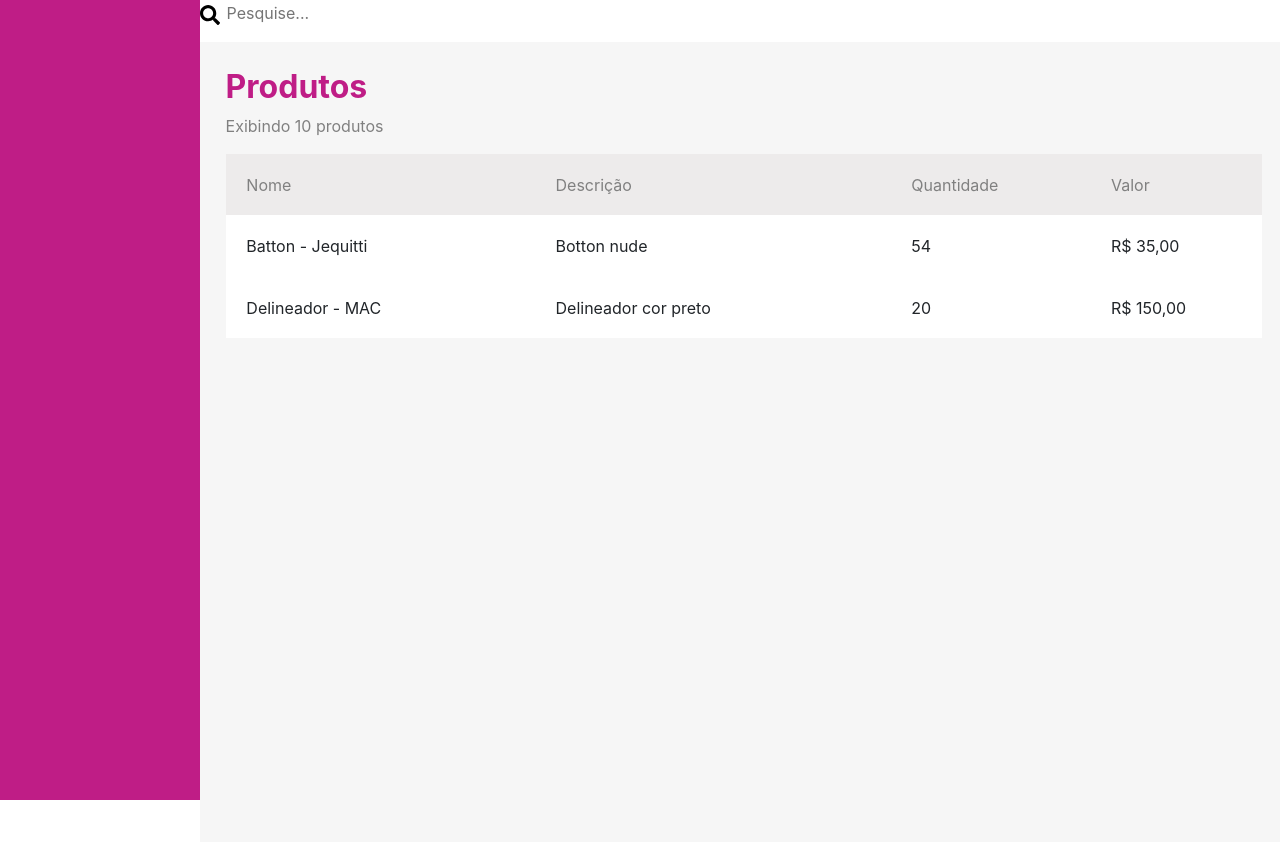
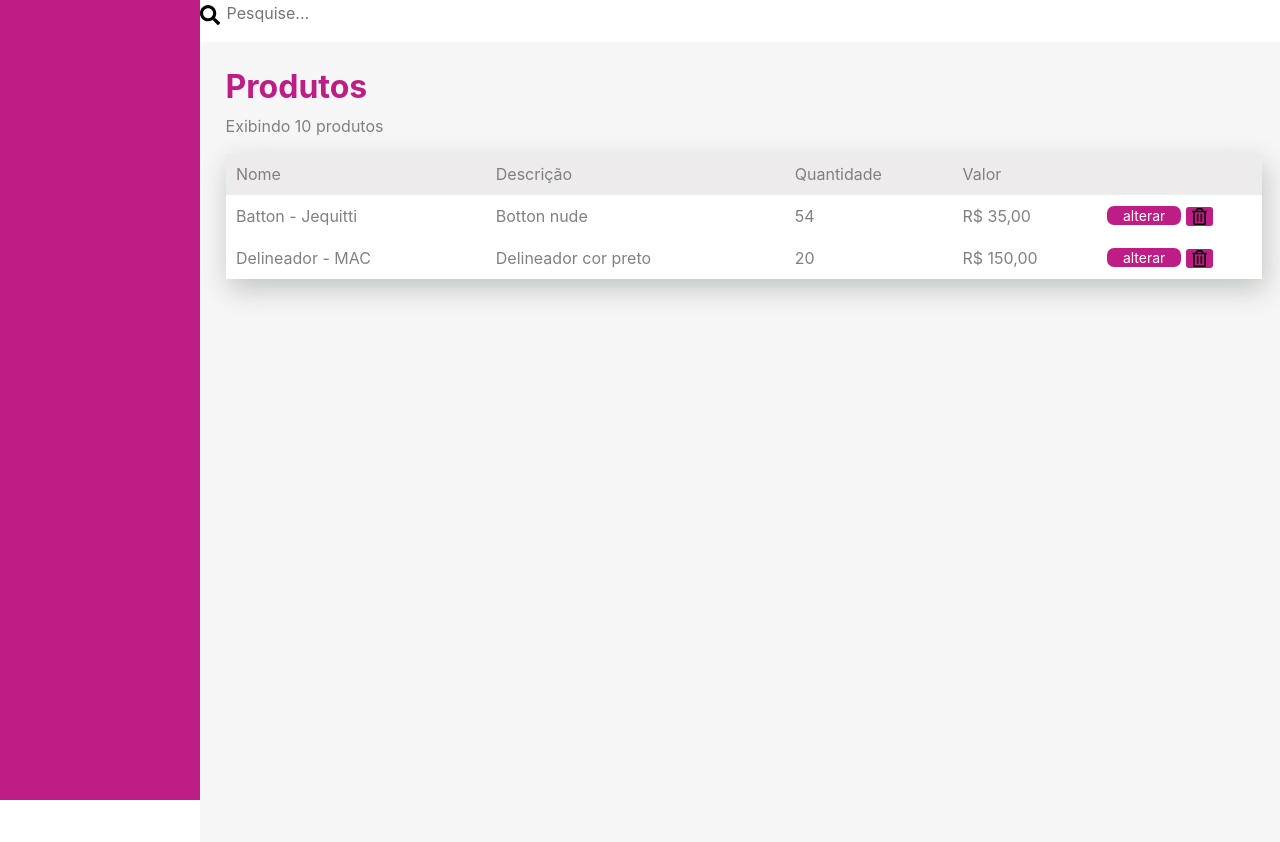
Before and after one commit to VanessaPereiraDuarte/loja, a PHP site: page / in a window 1280 px wide. Run offline with PHP 8.4, Linux system fonts and the light colour scheme.

Commit message:
alterações

```diff
--- a/css/loja.css
+++ b/css/loja.css
@@ -37,11 +37,14 @@
 .tabela-produtos{
     height: 16%;
     width:  100%;
+    box-shadow: 3px 10px 27px 0px #bfc5bf;
 }
 
 .tabela-produtos tr td{
     background-color: white;
-    padding: 2%;
+    padding: 1%;
+    font-weight: unset;
+    color: gray;
 }
 
 .tabela-produtos thead{
@@ -50,6 +53,27 @@
 }
 
 .tabela-produtos thead tr th{
-    padding: 2%;
+    padding: 1%;
     font-weight: unset;
 }
+.botao-alterar{
+    color: white;
+    background-color: #bf1d86;
+    border: 0;
+    width: 51%;
+    font-size: 14px;
+    border-radius: 7px;
+    height: 127%;
+}
+.botao-alterar:hover{
+    background-color:#f3079fb3;
+}
+.botao-excluir{
+    background-color: #bf1d86;
+    border: 0;
+    border-radius: 3px;
+
+}
+.botao-excluir:hover{
+    background-color: #f3079fb3;
+}
--- a/index.php
+++ b/index.php
@@ -14,6 +14,9 @@
 								<th>Descrição</th>
 								<th>Quantidade</th>
 								<th>Valor</th>
+								<th><p></p></th>
+
+
 							</tr>
 						</thead>
 						<tbody>
@@ -22,12 +25,20 @@
 								<td>Botton nude</td>
 								<td>54</td>
 								<td>R$ 35,00</td>
+								<td> <button type="button" class="botao-alterar"> alterar </button> <button type="button" class="botao-excluir">
+								<img src="imagens/trash-alt-regular.svg" width="15px" height="auto"> </button>
+							 	 </td>
+
 							</tr>
 							<tr>
 								<td>Delineador - MAC</td>
 								<td>Delineador cor preto</td>
 								<td>20</td>
 								<td>R$ 150,00</td>
+								<td> <button type=button class="botao-alterar"> alterar </button>
+								<button type="button" class="botao-excluir">
+								<img src="imagens/trash-alt-regular.svg" width="15px" height="auto"> </button> </td>
+
 							</tr>
 						</tbody>
 
```
Also changed, not shown: imagens/trash-alt-regular.svg (added).
